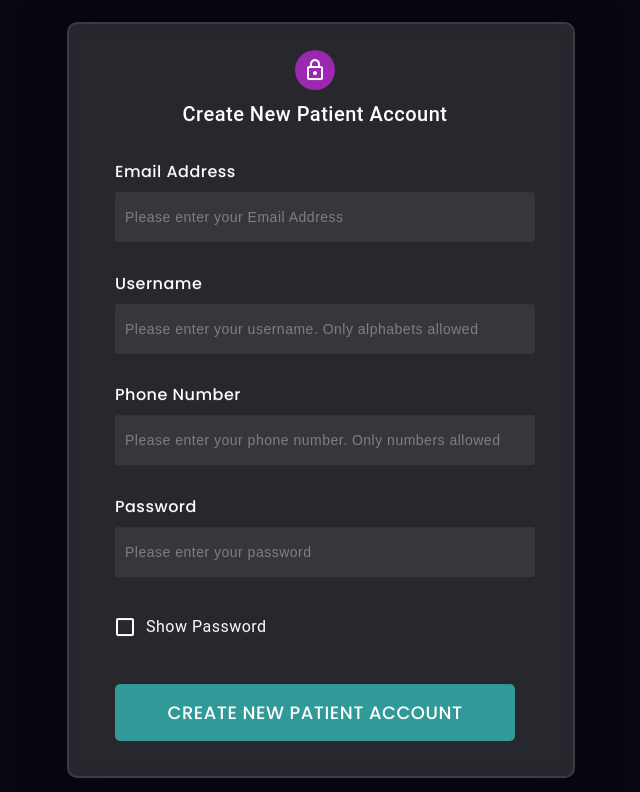
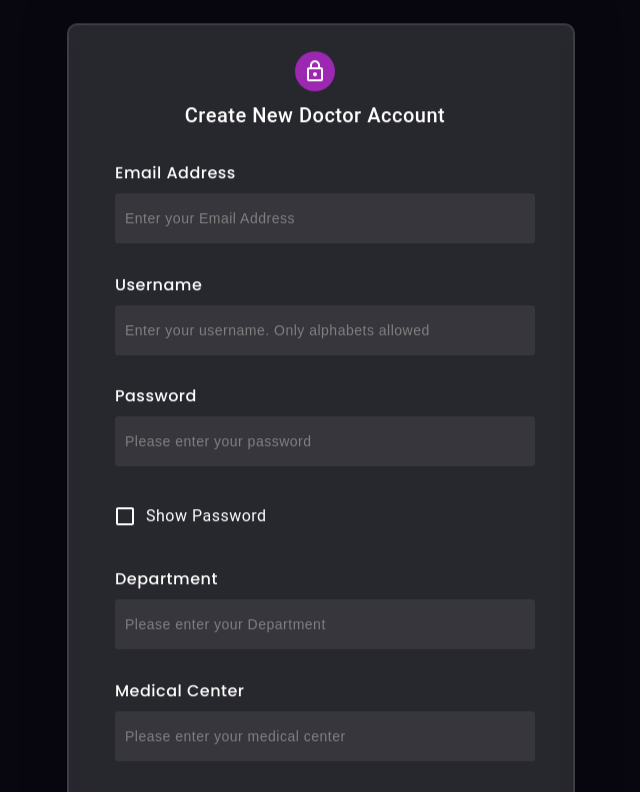
Before and after one commit to NihileskKasibatla/doctor-appointment, a React (Create React App) app in the folder Archive/frontend/: page /register in a window 1280 px wide. Shown: the top 792 px of the page, without its empty margins (319-959 px from the left). Built offline with nearby package versions, Linux system fonts and the light colour scheme.

Commit message:
Added validations to register doctor and patient

```diff
--- a/Archive/frontend/src/App.js
+++ b/Archive/frontend/src/App.js
@@ -20,7 +20,7 @@ import { useState } from 'react';
 
 
 const App = () => {
-  const [accountType, setAccountType] = useState(1);
+  const [accountType, setAccountType] = useState(0);
 
   return (
     <AppContext.Provider value={{accountType, setAccountType}}>
--- a/Archive/frontend/src/Register/Register.jsx
+++ b/Archive/frontend/src/Register/Register.jsx
@@ -12,9 +12,8 @@ import {
   Snackbar,
   Alert,
 } from "@mui/material";
-import FormGroup from '@mui/material/FormGroup';
-import Checkbox from '@mui/material/Checkbox';
-
+import FormGroup from "@mui/material/FormGroup";
+import Checkbox from "@mui/material/Checkbox";
 
 import { AdapterDayjs } from "@mui/x-date-pickers/AdapterDayjs";
 import { LocalizationProvider } from "@mui/x-date-pickers/LocalizationProvider";
@@ -22,108 +21,192 @@ import { TimePicker } from "@mui/x-date-pickers/TimePicker";
 import { Box } from "@mui/system";
 import { LockOutlined } from "@mui/icons-material";
 import { useNavigate } from "react-router-dom";
-import './Register.css';
+import "./Register.css";
 import { useRef, useContext } from "react";
 import AppContext from "../store/store";
 
-const RegisterDoctor = () => {
-
+const Register = () => {
   const [name, setName] = useState("");
   const [email, setEmail] = useState("");
   const [password, setPassword] = useState("");
   const [phone, setPhone] = useState("");
+  const [department, setDepartment] = useState("");
+  const [medicalCenter, setMedicalCenter] = useState("");
+
   const [startTime, setStartTime] = useState(new Date());
   const [endTime, setEndTime] = useState(new Date());
-  const [disableCreateAccount, setDisableCreateAccount] = useState(false);
 
   const [errorEmail, setErrorEmail] = useState(false);
   const [errorUserName, setErrorUserName] = useState(false);
   const [errorPassword, setErrorPassword] = useState(false);
   const [errorPhoneNumber, setErrorPhoneNumber] = useState(false);
+  const [errorDepartment, setErrorDepartment] = useState(false);
+  const [errorMedicalCenter, setErrorMedicalCenter] = useState(false);
+
+  const userNameRef = useRef();
+  const emailAddressRef = useRef();
+  const phoneRef = useRef();
+  const departmentRef = useRef();
+  const medicalCenterRef = useRef();
+  const passwordRef = useRef("");
 
   const [successMessage, setSuccessMessage] = useState(false);
-  const [showErrorMessage, setShowErrorMessage] = useState(false)
+  const [showErrorMessage, setShowErrorMessage] = useState(false);
   const navigate = useNavigate();
 
   const [inputType, setInputType] = useState("password");
-  const passwordRef = useRef('');
   const { accountType } = useContext(AppContext);
 
   const isValidPhoneNumber = (phoneNumber) => {
-    return /^[0-9\b]+$/.test(phoneNumber);
-  }
+    return /^[0-9]{2}$/g.test(phoneNumber);
+  };
 
   const isValidEmail = (email) => {
     return /\S+@\S+\.\S+/.test(email);
-  }
+  };
 
   const isValidUserName = (userName) => {
     return /^[A-Za-z]+$/.test(userName);
-  }
+  };
 
   const isValidPassword = (password) => {
     return /(.|\s)*\S(.|\s)*/.test(password);
+  };
+
+  const isValidDepartment = (password) => {
+    return /[A-Za-z0-9'\.\-\s\,]/.test(password);
+  };
+
+  const isValidMedicalCenter = (password) => {
+    return /[A-Za-z0-9'\.\-\s\,]/.test(password);
+  };
+
+  const handleMedicalCenterChange = (event) => {
+    if (!isValidMedicalCenter(event.target.value)) {
+      setErrorMedicalCenter(true);
+    } else {
+      setErrorMedicalCenter(false);
     }
+    setDepartment(event.target.value);
+  };
+
+  const handleDepartmentChange = (event) => {
+    if (!isValidDepartment(event.target.value)) {
+      setErrorDepartment(true);
+    } else {
+      setErrorDepartment(false);
+    }
+    setMedicalCenter(event.target.value);
+  };
 
   const handlePhoneNumberChange = (event) => {
     if (!isValidPhoneNumber(event.target.value)) {
       setErrorPhoneNumber(true);
-
-    }
-    else {
+    } else {
       setErrorPhoneNumber(false);
-
     }
     setPhone(event.target.value);
-  }
+  };
 
   const handleEmailChange = (event) => {
     if (!isValidEmail(event.target.value)) {
       setErrorEmail(true);
-    }
-    else {
+    } else {
       setErrorEmail(false);
     }
     setEmail(event.target.value);
-  }
+  };
 
   const handleUserNameChange = (event) => {
     if (!isValidUserName(event.target.value)) {
       setErrorUserName(true);
-
-    }
-    else {
+    } else {
       setErrorUserName(false);
     }
     setName(event.target.value);
-  }
+  };
 
   const handlePasswordChange = (event) => {
     if (!isValidPassword(event.target.value)) {
       setErrorPassword(true);
-
-    }
-    else {
+    } else {
       setErrorPassword(false);
-
     }
     setName(event.target.value);
+  };
+
+  const validateAllFields = () => {
+    const userNameVal = userNameRef.current.value;
+    const emailAddressVal = emailAddressRef.current.value;
+    const phoneVal = phoneRef?.current?.value;
+    const passwordVal = passwordRef.current.value;
+    const departmentVal = departmentRef?.current?.value;
+    const medicalCenterVal = medicalCenterRef?.current?.value;
+    let validationFail = true;
+
+    if (!emailAddressVal) setErrorEmail(true);
+    if (!userNameVal) setErrorUserName(true);
+    if (!passwordVal) setErrorPassword(true);
+
+    if (accountType === 0) {
+      //Validations for register doctor
+
+      if (!departmentVal) setErrorDepartment(true);
+      if (!medicalCenterVal) setMedicalCenter(true);
+
+      if (
+        !userNameVal ||
+        !emailAddressVal ||
+        !passwordVal ||
+        !departmentVal ||
+        !medicalCenterVal
+      ) {
+        setShowErrorMessage(true);
+        validationFail = true;
+      } else if (
+        errorEmail ||
+        errorPassword ||
+        errorUserName ||
+        errorDepartment ||
+        errorMedicalCenter
+      ) {
+        setShowErrorMessage(true);
+        validationFail = true;
+      } else {
+        setShowErrorMessage(false);
+        validationFail = false;
+      }
+    } else {
+      //Validations for register patient
+
+      if (!phoneVal) {
+        setErrorPhoneNumber(true);
+        validationFail = true;
+      }
+      if (!userNameVal || !emailAddressVal || !phoneVal || !passwordVal) {
+        setShowErrorMessage(true);
+        validationFail = true;
+      } else if (
+        errorEmail ||
+        errorPassword ||
+        errorPhoneNumber ||
+        errorUserName
+      ) {
+        setShowErrorMessage(true);
+        validationFail = true;
+      } else {
+        setShowErrorMessage(false);
+        validationFail = false;
+      }
     }
 
-  const handleCreateAccount = () => {
-    if (!errorEmail && !errorPassword && !errorPhoneNumber && !errorUserName) {
-      setShowErrorMessage(true);
-      console.log('a');
-    }
+    if (validationFail) console.log("Fail");
+    else console.log("Success");
   };
 
-  // useEffect(() => {
-  //   console.log({ errorEmail, errorPassword, errorPhoneNumber, errorUserName });
-  //   if (!isFirstTimePageLoad && (errorEmail || errorPassword || errorPhoneNumber || errorUserName)) {
-  //     setDisableCreateAccount(true);
-  //   } else setDisableCreateAccount(false);
-  // }, [email, password, phone, name])
-
+  const handleCreateAccount = () => {
+    validateAllFields();
+  };
 
   // const handleRegister = async () => {
   //   const data = {
@@ -155,67 +238,166 @@ const RegisterDoctor = () => {
   };
 
   const showPassword = (e) => {
-    const passwordElType = passwordRef?.current?.attributes?.type?.value || '';
+    const passwordElType = passwordRef?.current?.attributes?.type?.value || "";
     if (passwordElType === "password") {
       setInputType("text");
     } else {
       setInputType("password");
     }
-  }
+  };
 
-  return (<div className={`register-container${accountType === 0 ? ` doctor` : ''}`}>
-    <div className='register'>
+  return (
+    <div className={`register-container${accountType === 0 ? ` doctor` : ""}`}>
+      <div className="register">
         <form id="register-form">
           <div className="form-elements">
-
             <div className="avatar">
               <Avatar sx={{ m: 1, bgcolor: "secondary.main" }}>
                 <LockOutlined />
               </Avatar>
               <Typography component="h1" variant="h6">
-              Create New {accountType === 0 ? 'Doctor' : 'Patient'} Account
+                Create New {accountType === 0 ? "Doctor" : "Patient"} Account
               </Typography>
             </div>
 
             <FormGroup>
-            {errorEmail && <label style={{ color: 'red' }} htmlFor="emailaddress">Email Address is invalid</label>}
-            {!errorEmail && <label type="text" htmlFor="emailaddress">Email Address</label>}
-            <input type="text" onChange={handleEmailChange} placeholder="Please enter your Email Address" id="emailaddress" required />
+              {errorEmail && (
+                <label style={{ color: "red" }} htmlFor="emailaddress">
+                  Email Address is invalid
+                </label>
+              )}
+              {!errorEmail && (
+                <label type="text" htmlFor="emailaddress">
+                  Email Address
+                </label>
+              )}
+              <input
+                type="text"
+                ref={emailAddressRef}
+                onChange={handleEmailChange}
+                placeholder="Enter your Email Address"
+                id="emailaddress"
+                required
+              />
             </FormGroup>
 
             <FormGroup>
-            {errorUserName && <label style={{ color: 'red' }} htmlFor="username">Username is invalid</label>}
-            {!errorUserName && <label type="text" htmlFor="username">Username</label>}
-            <input type="text" onChange={handleUserNameChange} placeholder="Please enter your username. Only alphabets allowed" id="username" required />
+              {errorUserName && (
+                <label style={{ color: "red" }} htmlFor="username">
+                  Username is invalid
+                </label>
+              )}
+              {!errorUserName && (
+                <label type="text" htmlFor="username">
+                  Username
+                </label>
+              )}
+              <input
+                type="text"
+                ref={userNameRef}
+                onChange={handleUserNameChange}
+                placeholder="Enter your username. Only alphabets allowed"
+                id="username"
+                required
+              />
             </FormGroup>
 
-          {accountType === 1 && <FormGroup>
-            {errorPhoneNumber && <label style={{ color: 'red' }} htmlFor="phonenumber">Phone Number is invalid</label>}
-            {!errorPhoneNumber && <label htmlFor="phonenumber">Phone Number</label>}
-            <input type="text" onChange={handlePhoneNumberChange} placeholder="Please enter your phone number. Only numbers allowed" id="phonenumber" required />
-          </FormGroup>}
+            {accountType === 1 && (
+              <FormGroup>
+                {errorPhoneNumber && (
+                  <label style={{ color: "red" }} htmlFor="phonenumber">
+                    Phone Number is invalid
+                  </label>
+                )}
+                {!errorPhoneNumber && (
+                  <label htmlFor="phonenumber">Phone Number</label>
+                )}
+                <input
+                  type="text"
+                  ref={phoneRef}
+                  onChange={handlePhoneNumberChange}
+                  placeholder="Enter your 10 digit phone number. Only numbers allowed"
+                  id="phonenumber"
+                  required
+                />
+              </FormGroup>
+            )}
 
             <FormGroup>
-            {errorPassword && <label style={{ color: 'red' }} htmlFor="password">Password is invalid</label>}
-            {!errorPassword && <label type="text" htmlFor="password">Password</label>}
-            <input type={inputType} onChange={handlePasswordChange} ref={passwordRef} placeholder="Please enter your password" id="password" required />
+              {errorPassword && (
+                <label style={{ color: "red" }} htmlFor="password">
+                  Password is invalid
+                </label>
+              )}
+              {!errorPassword && (
+                <label type="text" htmlFor="password">
+                  Password
+                </label>
+              )}
+              <input
+                type={inputType}
+                onChange={handlePasswordChange}
+                ref={passwordRef}
+                placeholder="Please enter your password"
+                id="password"
+                required
+              />
             </FormGroup>
 
             <FormGroup>
-            <FormControlLabel control={<Checkbox onClick={showPassword} />} label="Show Password" />
+              <FormControlLabel
+                control={<Checkbox onClick={showPassword} />}
+                label="Show Password"
+              />
             </FormGroup>
 
-          {accountType === 0 && <FormGroup>
-            <label type="text" htmlFor="department">Department</label>
-            <input type="text" placeholder="Please enter your Department" id="department" required />
-          </FormGroup>}
+            {accountType === 0 && (
+              <FormGroup>
+                {errorDepartment && (
+                  <label style={{ color: "red" }} htmlFor="department">
+                    Department is invalid
+                  </label>
+                )}
+                {!errorDepartment && (
+                  <label type="text" htmlFor="department">
+                    Department
+                  </label>
+                )}
+                <input
+                  type="text"
+                  ref={departmentRef}
+                  onChange={handleDepartmentChange}
+                  placeholder="Please enter your Department"
+                  id="department"
+                  required
+                />
+              </FormGroup>
+            )}
 
-          {accountType === 0 && <FormGroup>
-            <label type="text" htmlFor="center">Medical Center</label>
-            <input type="text" placeholder="Please enter your medical center" id="center" />
-          </FormGroup>}
+            {accountType === 0 && (
+              <FormGroup>
+                {errorDepartment && (
+                  <label style={{ color: "red" }} htmlFor="medicalcenter">
+                    Medical Center is invalid
+                  </label>
+                )}
+                {!errorDepartment && (
+                  <label type="text" htmlFor="medicalcenter">
+                    Medical Center
+                  </label>
+                )}
+                <input
+                  type="text"
+                  ref={medicalCenterRef}
+                  onChange={handleMedicalCenterChange}
+                  placeholder="Please enter your medical center"
+                  id="medicalcenter"
+                />
+              </FormGroup>
+            )}
 
-          {accountType === 0 && <FormGroup>
+            {accountType === 0 && (
+              <FormGroup>
                 <FormControlLabel
                   label="Available Start Time"
                   labelPlacement="top"
@@ -231,9 +413,11 @@ const RegisterDoctor = () => {
                     </LocalizationProvider>
                   }
                 />
-          </FormGroup>}
+              </FormGroup>
+            )}
 
-          {accountType === 0 && <FormGroup>
+            {accountType === 0 && (
+              <FormGroup>
                 <FormControlLabel
                   label="Available End Time"
                   labelPlacement="top"
@@ -249,16 +433,24 @@ const RegisterDoctor = () => {
                     </LocalizationProvider>
                   }
                 />
-          </FormGroup>}
+              </FormGroup>
+            )}
 
-          {showErrorMessage && <label style={{ color: 'red' }} >Please enter your information</label>}
-          <button type="button" onClick={handleCreateAccount} className='register-btn' disabled={disableCreateAccount}>Create New {accountType === 0 ? 'Doctor' : 'Patient'} Account</button>
-
+            {showErrorMessage && (
+              <label style={{ color: "red" }}>Please correct your errors</label>
+            )}
+            <button
+              type="button"
+              onClick={handleCreateAccount}
+              className="register-btn"
+            >
+              Create New {accountType === 0 ? "Doctor" : "Patient"} Account
+            </button>
           </div>
         </form>
       </div>
-  </div>)
-}
+    </div>
+  );
+};
 
-
-export default RegisterDoctor;
+export default Register;
```
Also changed, not shown: 1 other file (tests, documents, lock files or other folders). Lines whose indentation alone changed are shown as unchanged.
